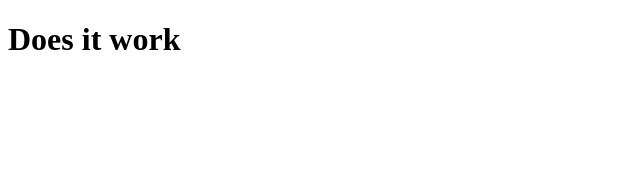
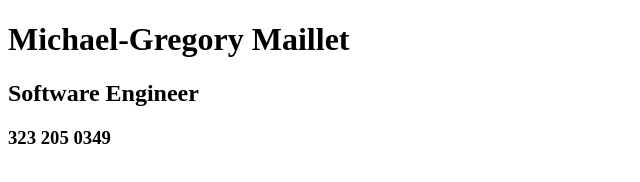
Before and after one commit to michaelmaillet/mm_web, a plain HTML site: page index.html in a window 1280 px wide. Shown: the whole page, without its empty margins (0-640 px from the left). Drawn offline with Linux system fonts and the light colour scheme.

Commit message:
Update index.html

```diff
--- a/index.html
+++ b/index.html
@@ -4,10 +4,12 @@
   <meta charset="UTF-8">
   <meta name="viewport" content="width=device-width, initial-scale=1.0">
   <meta http-equiv="X-UA-Compatible" content="ie=edge">
-  <title>Document</title>
+  <title>Michael M</title>
 </head>
 <body>
-  <h1>Does it work</h1>
+  <h1>Michael-Gregory Maillet</h1>
+  <h2>Software Engineer</h2>
+  <h3>323 205 0349</h3>
 
 </body>
 </html>
```
